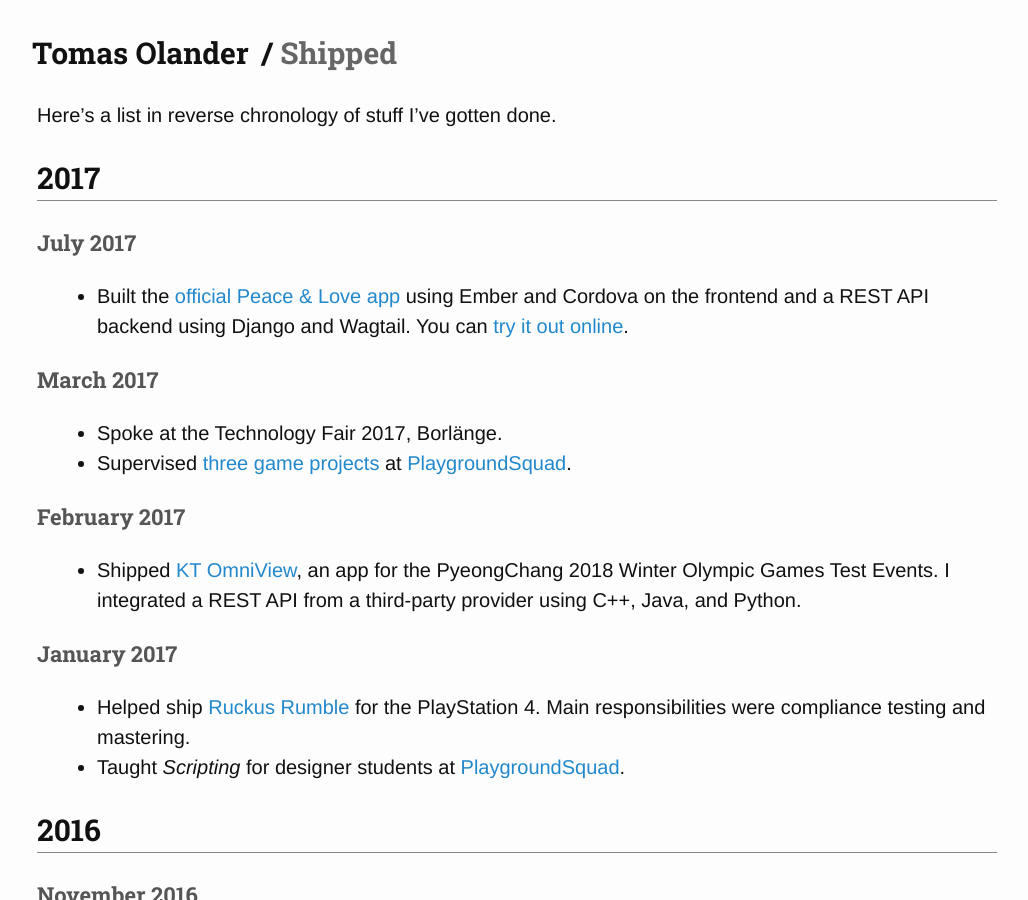
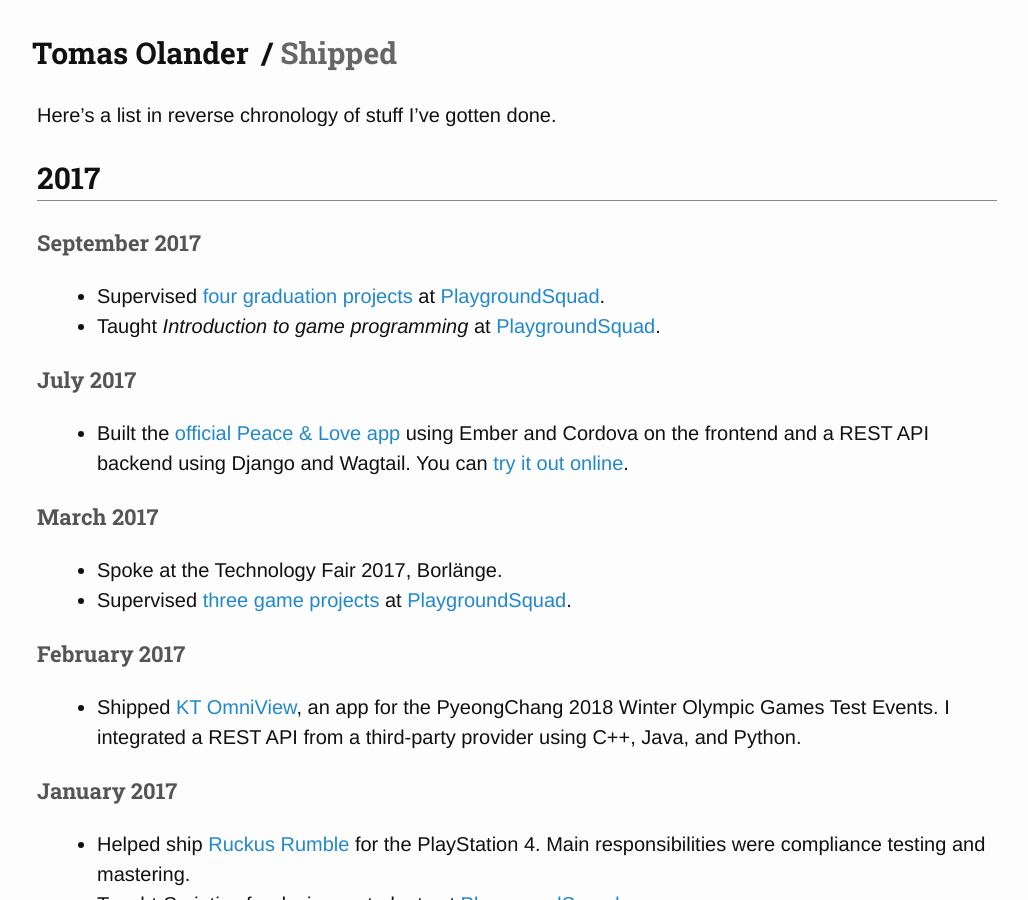
Before and after one commit to toumaz/toumaz.github.io, a Jekyll site: the page built from shipped.md, in a window 1280 px wide and 900 px high. Shown: the whole window, without its empty margins (123-1151 px from the left). Built offline with Jekyll 4.4.1, drawn with Linux system fonts in a browser that asks for light colours; nearby versions of some CDN libraries.

Commit message:
Add September 2017

```diff
--- a/shipped.md
+++ b/shipped.md
@@ -7,6 +7,10 @@
 Here's a list in reverse chronology of stuff I've gotten done.
 
 ## 2017
+
+### September 2017
+* Supervised [four graduation projects][psq2016p3] at [PlaygroundSquad].
+* Taught *Introduction to game programming* at [PlaygroundSquad].
 
 ### July 2017
 * Built the [official Peace & Love app][pnlapp] using Ember and Cordova on
```
Also changed, not shown: other parts of shipped.md (+1 -0 lines).
